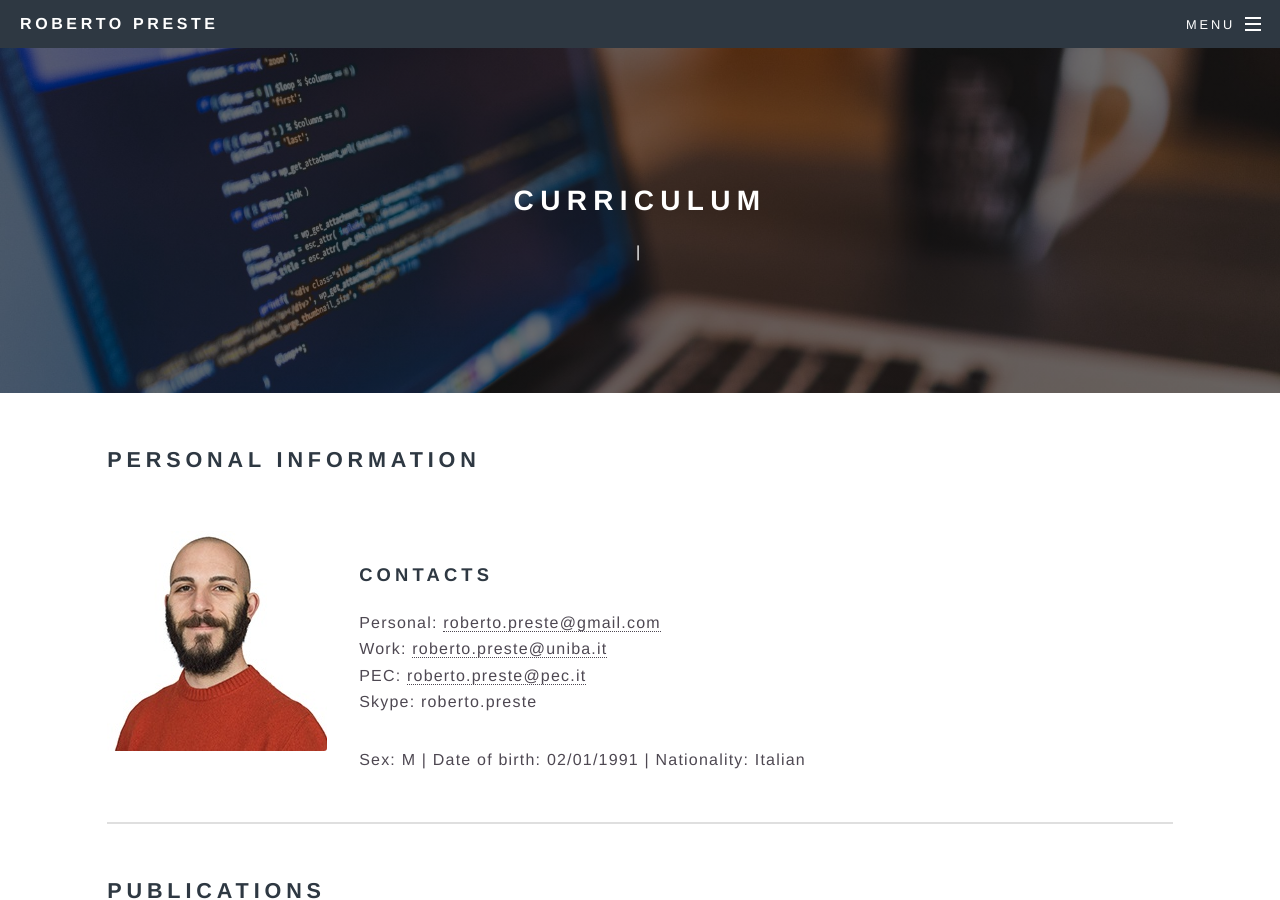
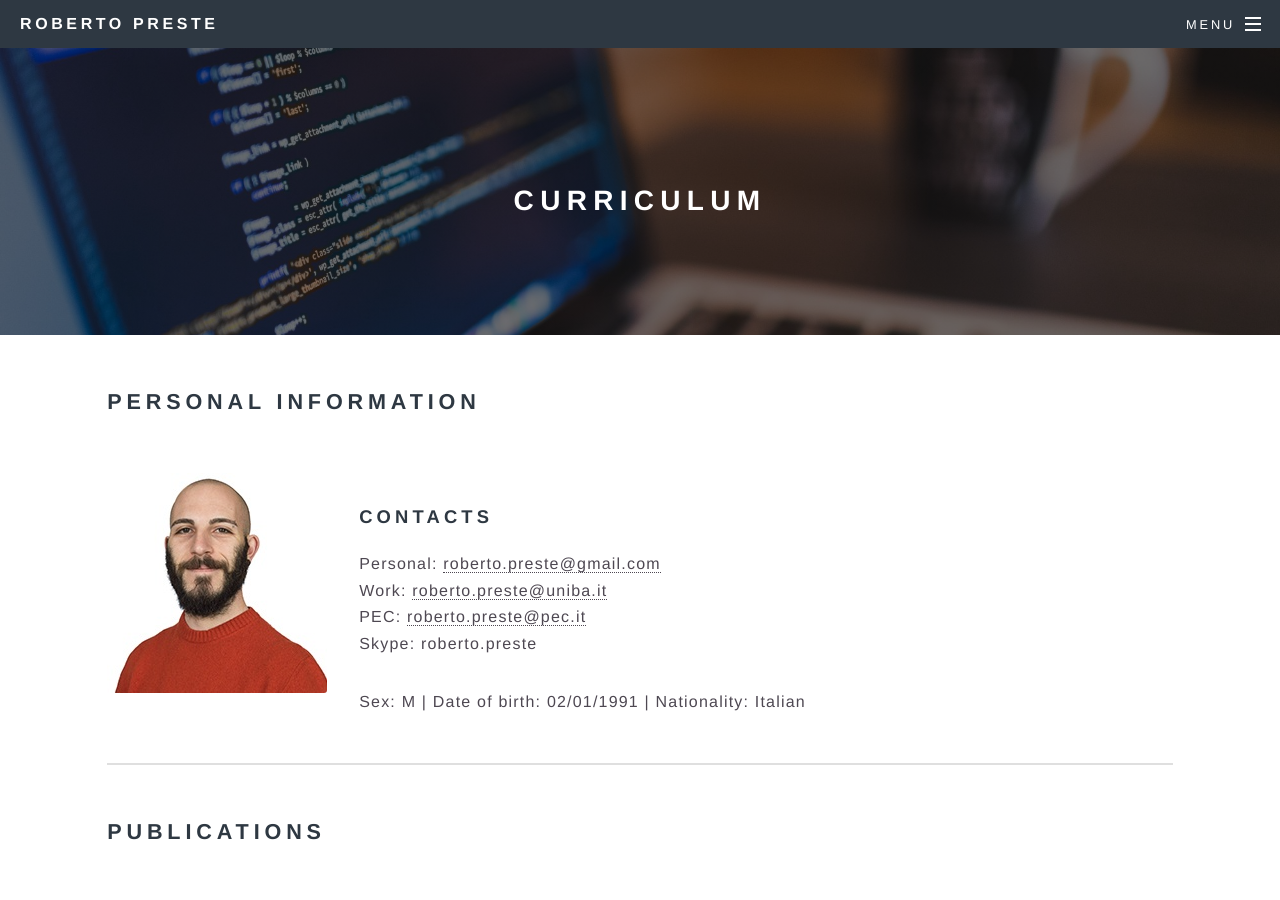
Before and after one commit to robertopreste/robertopreste.github.io, a Jekyll site: the page built from _posts/1991-01-02-curriculum.html, in a window 1280 px wide and 900 px high. Built offline with Jekyll 4.4.1, drawn with Linux system fonts in a browser that asks for light colours.

Commit message:
Fixed that fucking tag (maybe)

```diff
--- a/_layouts/post.html
+++ b/_layouts/post.html
@@ -7,14 +7,13 @@ layout: default
     <header>
         <h2>{{ page.title }}</h2>
         {% if page.tags %}
-            <p>|
-                {% for tag in page.tags %}
-                    {% if page.category == "blog" or page.category == "webdev" %}
+            {% if page.category == "blog" or page.category == "webdev" %}
+                <p>|
+                    {% for tag in page.tags %}
                         <a href="{{site.url}}{{site.baseurl}}/tags/#{{ tag }}" title="{{ tag }}">{{ tag }}</a> |
-
-                    {% endif %}
-                {% endfor %}
-            </p>
+                    {% endfor %}
+                </p>
+            {% endif %}
         {% endif %}
 
         {% if page.category == "blog" %}
```
